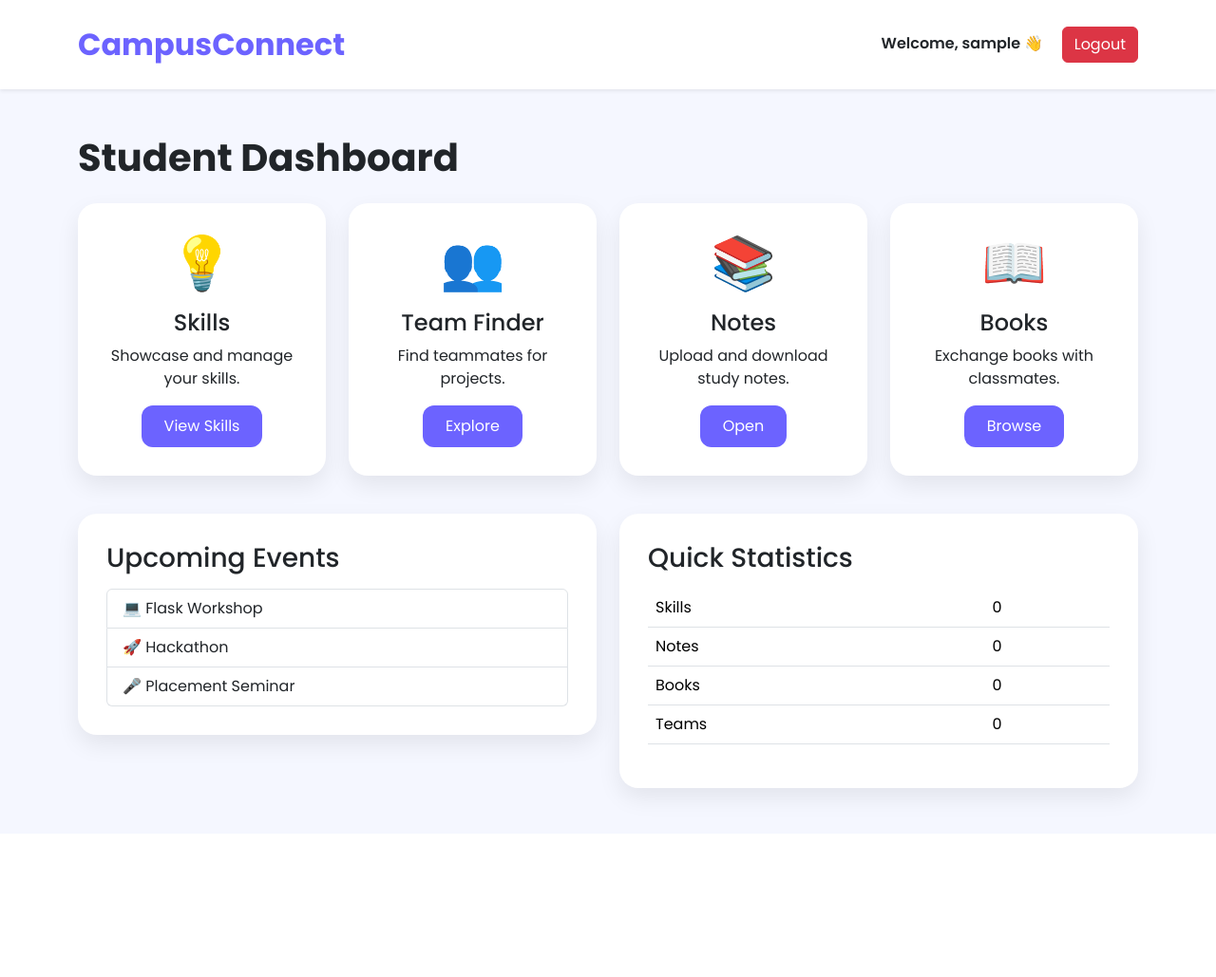
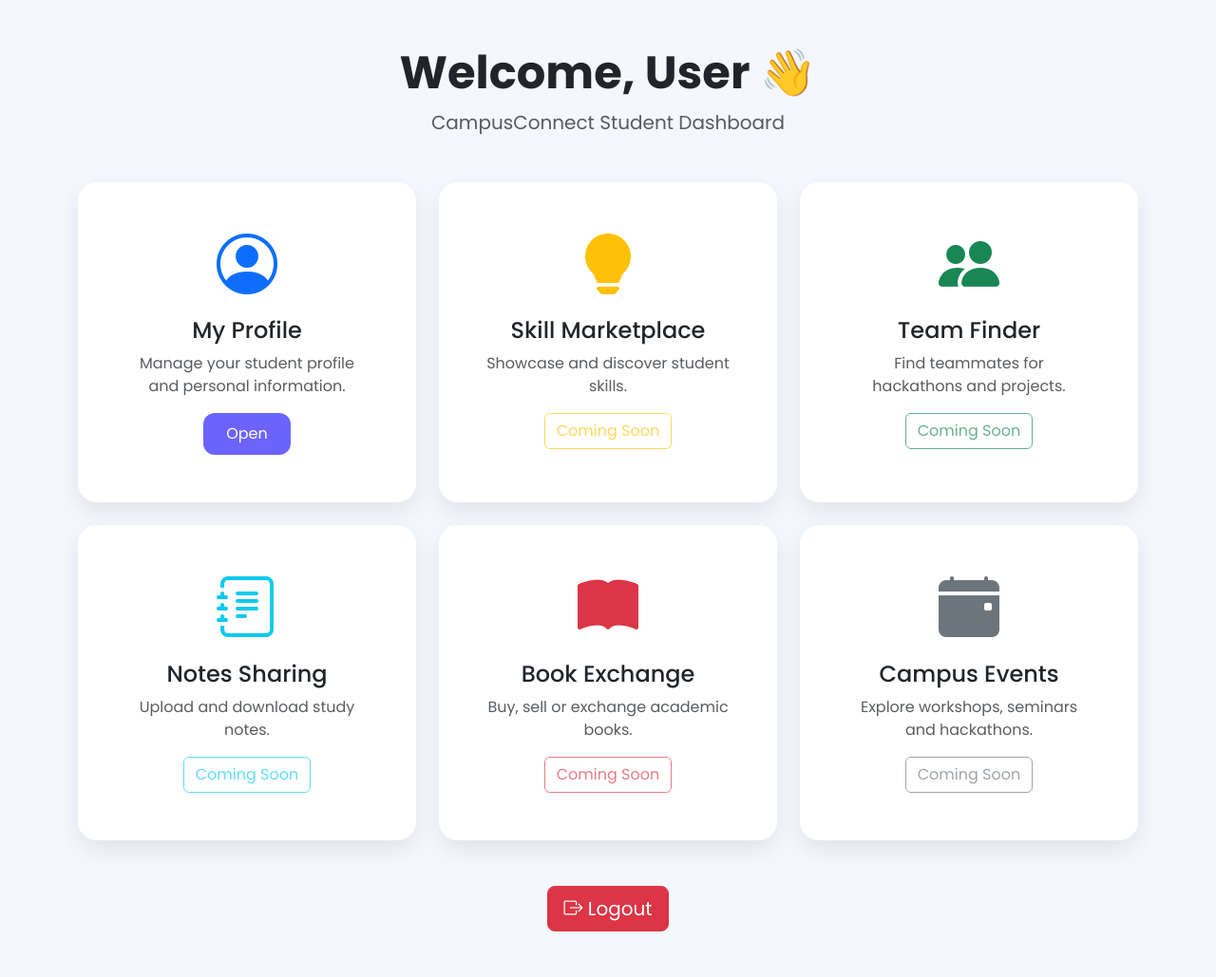
Before and after one commit to shrutikushwaha250907-collab/CampusConnect, a Flask app: page /dashboard in a window 1280 px wide. Shown: the whole page at 95% size. Before the commit the page ends 852 px from the top, so only its background shows below. Run offline with Flask 3, Linux system fonts and the light colour scheme; the visitor is signed in with stand-in values (Sample User, id 1); tables that the repository leaves empty hold one stand-in row (values such as "Sample post").

Commit message:
Completed authentication and student profile module

```diff
--- a/app.py
+++ b/app.py
@@ -3,7 +3,6 @@ from models import db, User
 from config import Config
 
 app = Flask(__name__)
-
 app.config.from_object(Config)
 
 db.init_app(app)
@@ -52,6 +51,7 @@ def register():
 
     return render_template("register.html")
 
+
 # -------------------- Login --------------------
 
 @app.route("/login", methods=["GET", "POST"])
@@ -86,9 +86,46 @@ def dashboard():
     if "user" not in session:
         return redirect("/login")
 
+    user = User.query.filter_by(
+        username=session["user"]
+    ).first()
+
     return render_template(
         "dashboard.html",
+        user=user
+    )
+
+
+# -------------------- Profile --------------------
+
+@app.route("/profile", methods=["GET", "POST"])
+def profile():
+
+    if "user" not in session:
+        return redirect("/login")
+
+    user = User.query.filter_by(
         username=session["user"]
+    ).first()
+
+    if request.method == "POST":
+
+        user.branch = request.form["branch"]
+        user.semester = request.form["semester"]
+        user.skills = request.form["skills"]
+        user.bio = request.form["bio"]
+        user.linkedin = request.form["linkedin"]
+        user.github = request.form["github"]
+
+        db.session.commit()
+
+        flash("Profile Updated Successfully!")
+
+        return redirect("/profile")
+
+    return render_template(
+        "profile.html",
+        user=user
     )
 
 
--- a/static/css/style.css
+++ b/static/css/style.css
@@ -146,3 +146,40 @@ a {
 .table td {
     vertical-align: middle;
 }
+/* Dashboard */
+
+.dashboard-card{
+
+background:#ffffff;
+
+border:none;
+
+border-radius:20px;
+
+box-shadow:0 10px 25px rgba(0,0,0,0.08);
+
+transition:0.3s;
+
+padding:20px;
+
+}
+
+.dashboard-card:hover{
+
+transform:translateY(-10px);
+
+box-shadow:0 20px 35px rgba(13,110,253,0.2);
+
+}
+
+.dashboard-card i{
+
+transition:0.3s;
+
+}
+
+.dashboard-card:hover i{
+
+transform:scale(1.15);
+
+}
--- a/templates/dashboard.html
+++ b/templates/dashboard.html
@@ -6,109 +6,41 @@ Dashboard
 
 {% block content %}
 
-<!-- Navbar -->
+<div class="container py-5">
 
-<nav class="navbar navbar-expand-lg bg-white shadow-sm">
-    <div class="container">
+    <div class="text-center mb-5">
 
-        <a class="navbar-brand fw-bold fs-2 text-primary" href="/">
-            CampusConnect
-        </a>
+        <h1 class="fw-bold display-5">
+            Welcome, {{ user.fullname }} 👋
+        </h1>
 
-        <div class="ms-auto">
-
-            <span class="me-3 fw-semibold">
-                Welcome, {{ username }} 👋
-            </span>
-
-            <a href="/logout" class="btn btn-danger">
-                Logout
-            </a>
-
-        </div>
+        <p class="text-muted fs-5">
+            CampusConnect Student Dashboard
+        </p>
 
     </div>
-</nav>
-
-<!-- Dashboard -->
-
-<div class="container py-5">
-
-    <h1 class="fw-bold mb-4">
-        Student Dashboard
-    </h1>
 
     <div class="row g-4">
 
-        <div class="col-md-3">
+        <!-- Profile -->
+
+        <div class="col-md-6 col-lg-4">
 
             <div class="card dashboard-card h-100">
 
                 <div class="card-body text-center">
 
-                    <h1>💡</h1>
+                    <i class="bi bi-person-circle display-3 text-primary"></i>
 
                     <h4 class="mt-3">
-                        Skills
+                        My Profile
                     </h4>
 
-                    <p>
-                        Showcase and manage your skills.
+                    <p class="text-muted">
+                        Manage your student profile and personal information.
                     </p>
 
-                    <a href="#" class="btn btn-primary">
-                        View Skills
-                    </a>
-
-                </div>
-
-            </div>
-
-        </div>
-
-        <div class="col-md-3">
-
-            <div class="card dashboard-card h-100">
-
-                <div class="card-body text-center">
-
-                    <h1>👥</h1>
-
-                    <h4 class="mt-3">
-                        Team Finder
-                    </h4>
-
-                    <p>
-                        Find teammates for projects.
-                    </p>
-
-                    <a href="#" class="btn btn-primary">
-                        Explore
-                    </a>
-
-                </div>
-
-            </div>
-
-        </div>
-
-        <div class="col-md-3">
-
-            <div class="card dashboard-card h-100">
-
-                <div class="card-body text-center">
-
-                    <h1>📚</h1>
-
-                    <h4 class="mt-3">
-                        Notes
-                    </h4>
-
-                    <p>
-                        Upload and download study notes.
-                    </p>
-
-                    <a href="#" class="btn btn-primary">
+                    <a href="/profile" class="btn btn-primary">
                         Open
                     </a>
 
@@ -118,25 +50,139 @@ Dashboard
 
         </div>
 
-        <div class="col-md-3">
+        <!-- Skills -->
+
+        <div class="col-md-6 col-lg-4">
 
             <div class="card dashboard-card h-100">
 
                 <div class="card-body text-center">
 
-                    <h1>📖</h1>
+                    <i class="bi bi-lightbulb-fill display-3 text-warning"></i>
 
                     <h4 class="mt-3">
-                        Books
+                        Skill Marketplace
                     </h4>
 
-                    <p>
-                        Exchange books with classmates.
+                    <p class="text-muted">
+                        Showcase and discover student skills.
                     </p>
 
-                    <a href="#" class="btn btn-primary">
-                        Browse
-                    </a>
+                    <button class="btn btn-outline-warning" disabled>
+                        Coming Soon
+                    </button>
+
+                </div>
+
+            </div>
+
+        </div>
+
+        <!-- Team Finder -->
+
+        <div class="col-md-6 col-lg-4">
+
+            <div class="card dashboard-card h-100">
+
+                <div class="card-body text-center">
+
+                    <i class="bi bi-people-fill display-3 text-success"></i>
+
+                    <h4 class="mt-3">
+                        Team Finder
+                    </h4>
+
+                    <p class="text-muted">
+                        Find teammates for hackathons and projects.
+                    </p>
+
+                    <button class="btn btn-outline-success" disabled>
+                        Coming Soon
+                    </button>
+
+                </div>
+
+            </div>
+
+        </div>
+
+        <!-- Notes -->
+
+        <div class="col-md-6 col-lg-4">
+
+            <div class="card dashboard-card h-100">
+
+                <div class="card-body text-center">
+
+                    <i class="bi bi-journal-text display-3 text-info"></i>
+
+                    <h4 class="mt-3">
+                        Notes Sharing
+                    </h4>
+
+                    <p class="text-muted">
+                        Upload and download study notes.
+                    </p>
+
+                    <button class="btn btn-outline-info" disabled>
+                        Coming Soon
+                    </button>
+
+                </div>
+
+            </div>
+
+        </div>
+
+        <!-- Books -->
+
+        <div class="col-md-6 col-lg-4">
+
+            <div class="card dashboard-card h-100">
+
+                <div class="card-body text-center">
+
+                    <i class="bi bi-book-fill display-3 text-danger"></i>
+
+                    <h4 class="mt-3">
+                        Book Exchange
+                    </h4>
+
+                    <p class="text-muted">
+                        Buy, sell or exchange academic books.
+                    </p>
+
+                    <button class="btn btn-outline-danger" disabled>
+                        Coming Soon
+                    </button>
+
+                </div>
+
+            </div>
+
+        </div>
+
+        <!-- Events -->
+
+        <div class="col-md-6 col-lg-4">
+
+            <div class="card dashboard-card h-100">
+
+                <div class="card-body text-center">
+
+                    <i class="bi bi-calendar-event-fill display-3 text-secondary"></i>
+
+                    <h4 class="mt-3">
+                        Campus Events
+                    </h4>
+
+                    <p class="text-muted">
+                        Explore workshops, seminars and hackathons.
+                    </p>
+
+                    <button class="btn btn-outline-secondary" disabled>
+                        Coming Soon
+                    </button>
 
                 </div>
 
@@ -146,79 +192,15 @@ Dashboard
 
     </div>
 
-    <div class="row g-4 mt-3">
+    <div class="text-center mt-5">
 
-        <div class="col-md-6">
+        <a href="/logout" class="btn btn-lg btn-danger">
 
-            <div class="card dashboard-card">
+            <i class="bi bi-box-arrow-right"></i>
 
-                <div class="card-body">
+            Logout
 
-                    <h3 class="mb-3">
-                        Upcoming Events
-                    </h3>
-
-                    <ul class="list-group">
-
-                        <li class="list-group-item">
-                            💻 Flask Workshop
-                        </li>
-
-                        <li class="list-group-item">
-                            🚀 Hackathon
-                        </li>
-
-                        <li class="list-group-item">
-                            🎤 Placement Seminar
-                        </li>
-
-                    </ul>
-
-                </div>
-
-            </div>
-
-        </div>
-
-        <div class="col-md-6">
-
-            <div class="card dashboard-card">
-
-                <div class="card-body">
-
-                    <h3 class="mb-3">
-                        Quick Statistics
-                    </h3>
-
-                    <table class="table">
-
-                        <tr>
-                            <td>Skills</td>
-                            <td>0</td>
-                        </tr>
-
-                        <tr>
-                            <td>Notes</td>
-                            <td>0</td>
-                        </tr>
-
-                        <tr>
-                            <td>Books</td>
-                            <td>0</td>
-                        </tr>
-
-                        <tr>
-                            <td>Teams</td>
-                            <td>0</td>
-                        </tr>
-
-                    </table>
-
-                </div>
-
-            </div>
-
-        </div>
+        </a>
 
     </div>
 
```
Also changed, not shown: models.py (+19 -0 lines), templates/profile.html (added, +186 -0 lines).
